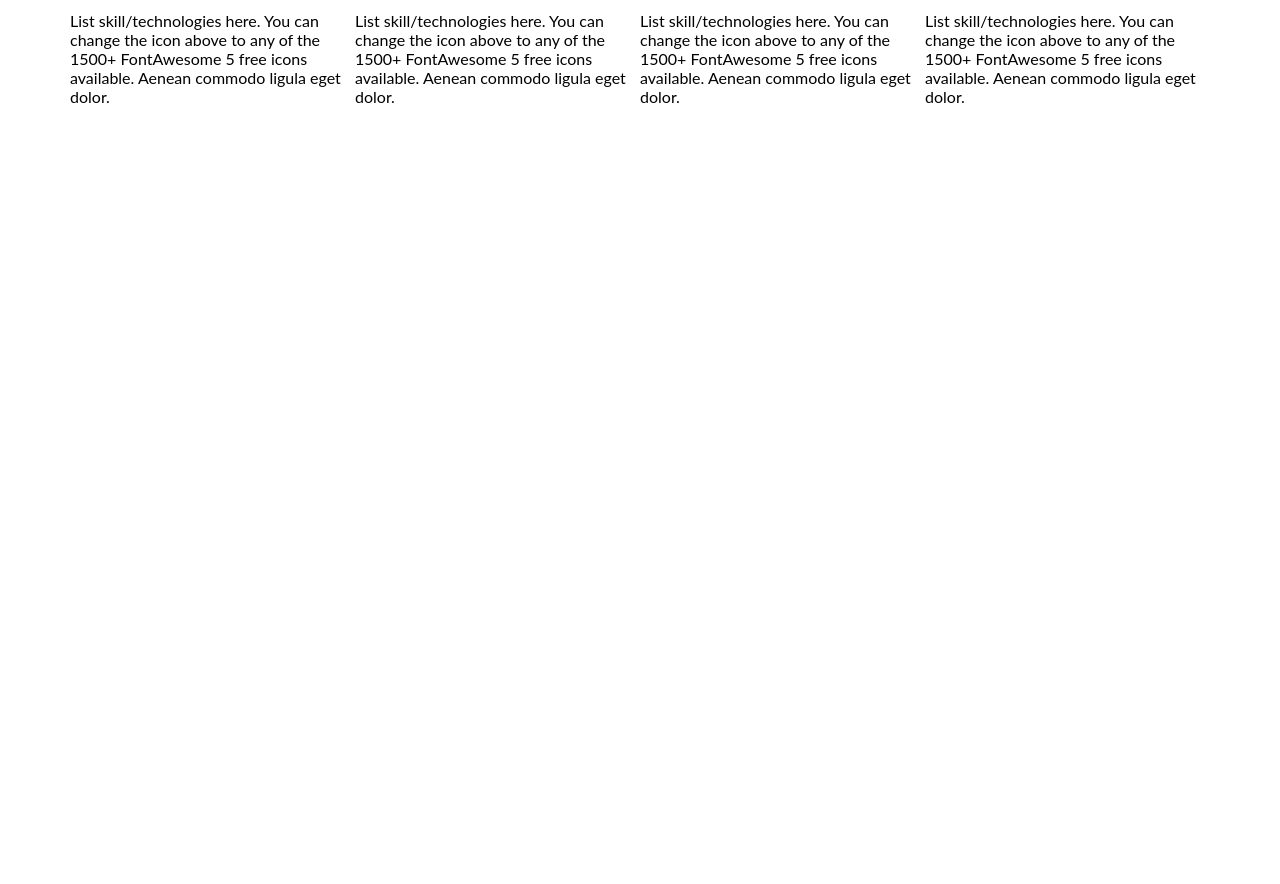
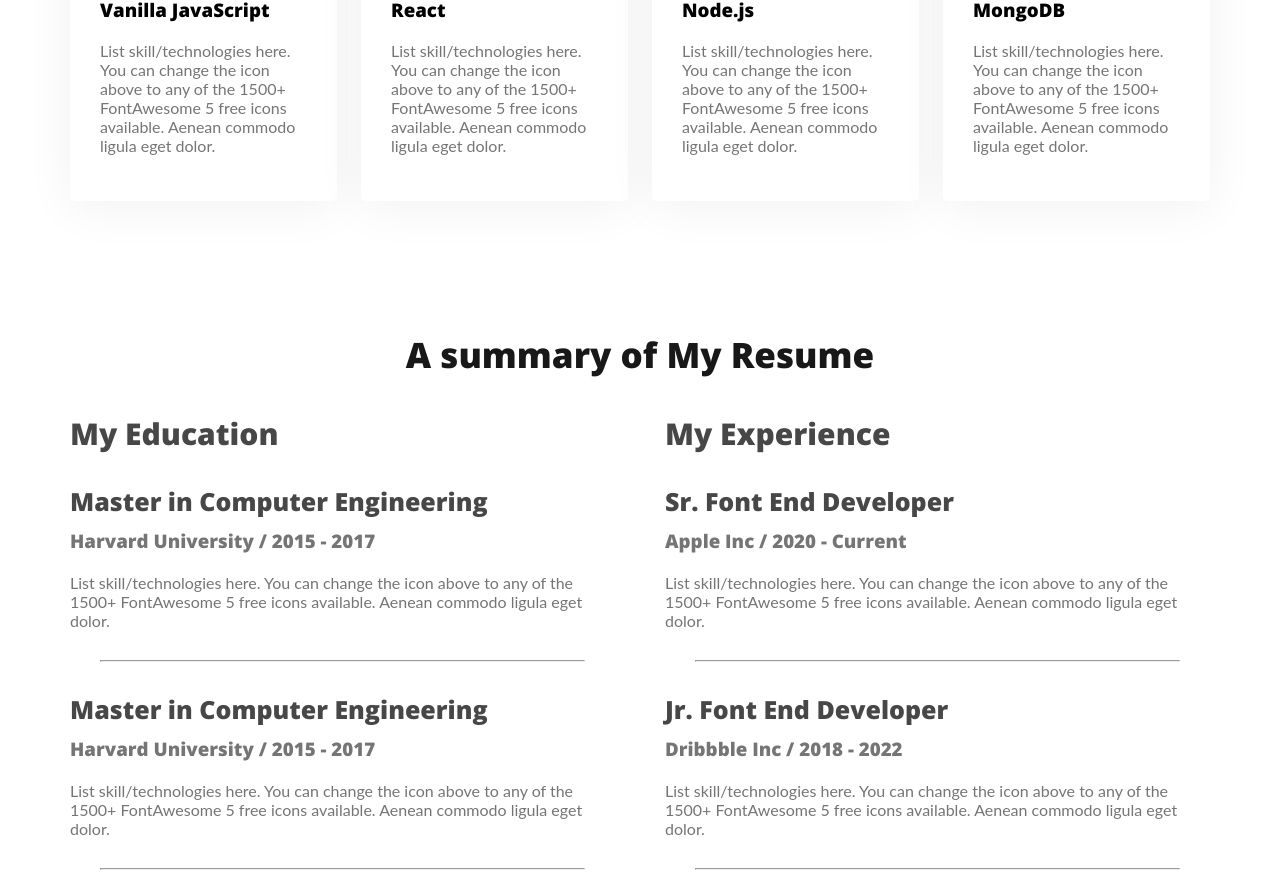
Before and after one commit to roksana62/web-developer-porttfolio, a plain HTML site: page index.html in a window 1280 px wide. Shown: the part 1916-2800 px from the top of the page. Before the commit the page ends 2046 px from the top, so only its background shows below. Drawn offline with nearby package versions, Linux system fonts and the light colour scheme.

Commit message:
resume section finish

```diff
--- a/index.html
+++ b/index.html
@@ -82,6 +82,62 @@
 
             </div>
         </section>
+        <!-- resume section -->
+        <section>
+            <h3 class="section-title">A summary of My Resume</h3>
+            <div class="resume-container">
+                <div class="resume-column">
+                    <h3 class="resume-column-title">My Education</h3>
+                    <div class="resume-iteam">
+                        <h2 class="resume-iteam-title">Master in Computer Engineering</h2>
+                        <h3 class="resume-iteam-institute">Harvard University / 2015 - 2017</h3>
+                        <p class="resume-iteam-description">List skill/technologies here. You can change the icon above
+                            to any of the 1500+ FontAwesome 5 free icons available. Aenean commodo ligula eget dolor.</p>
+                    </div>
+                    <hr>
+                    <div class="resume-iteam">
+                        <h2 class="resume-iteam-title">Master in Computer Engineering</h2>
+                        <h3 class="resume-iteam-institute">Harvard University / 2015 - 2017</h3>
+                        <p class="resume-iteam-description">List skill/technologies here. You can change the icon above
+                            to any of the 1500+ FontAwesome 5 free icons available. Aenean commodo ligula eget dolor.</p>
+                    </div>
+                    <hr>
+                    <div class="resume-iteam">
+                        <h2 class="resume-iteam-title">Master in Computer Engineering</h2>
+                        <h3 class="resume-iteam-institute">Harvard University / 2015 - 2017</h3>
+                        <p class="resume-iteam-description">List skill/technologies here. You can change the icon above
+                            to any of the 1500+ FontAwesome 5 free icons available. Aenean commodo ligula eget dolor.</p>
+                    </div>
+
+                </div>
+                <div class="resume-column">
+                    <h3 class="resume-column-title">My Experience</h3>
+                    <div class="resume-iteam">
+                        <h2 class="resume-iteam-title">Sr. Font End Developer</h2>
+                            <h3 class="resume-iteam-institute">Apple Inc / 2020 - Current</h3>
+                            <p class="resume-iteam-description">List skill/technologies here. You can change the icon above
+                                to any of the 1500+ FontAwesome 5 free icons available. Aenean commodo ligula eget dolor.</p>
+                        </div>
+                        <hr>
+                        <div class="resume-iteam">
+                            <h2 class="resume-iteam-title">Jr. Font End Developer</h2>
+                                <h3 class="resume-iteam-institute">Dribbble Inc / 2018 - 2022</h3>
+                                <p class="resume-iteam-description">List skill/technologies here. You can change the icon above
+                                    to any of the 1500+ FontAwesome 5 free icons available. Aenean commodo ligula eget dolor.</p>
+                            </div>
+                            <hr>
+                            <div class="resume-iteam">
+                                <h2 class="resume-iteam-title">HTML Developer</h2>
+                                    <h3 class="resume-iteam-institute">Adobe Inc / 2017 - 2018</h3>
+                                    <p class="resume-iteam-description">List skill/technologies here. You can change the icon above
+                                        to any of the 1500+ FontAwesome 5 free icons available. Aenean commodo ligula eget dolor.</p>
+                                </div>
+                </div>
+            </div>
+            <div id="dawnload-cv">
+                <button class="btn-primary">Dawnload CV</button>
+            </div>
+        </section>
     </main>
     <footer>
 
--- a/style.css
+++ b/style.css
@@ -29,7 +29,7 @@ border-radius: 0;
 color: var(--White-Color, #FFF);
 font-family: Open Sans;
 font-size: 20px;
-
+border-radius: 5px;
 font-weight: 700;
 padding:15px  34px ;
 margin-top: 0;
@@ -120,6 +120,9 @@ font-size: 18px;
 max-width: 1140px;
 margin: 0 auto;
 }
+main section{
+    margin-top: 130px;
+}
 
 /* about section style */
 .about{
@@ -159,4 +162,46 @@ line-height: 10px;
 }
 .skills-container{
     display: flex;
+    gap: 24px;
 }
+.skill{
+    padding: 30px;
+    border-radius: 5px;
+    background: #FFF;
+
+    box-shadow: 0px 6px 50px 0px rgba(0, 0, 0, 0.06);
+}
+.skill-description{
+    color:  #757575;
+}
+/* resume section style */
+.resume-column-title{
+    color:  #474747;
+font-size: 30px;
+font-weight: 700;
+}
+.resume-container{
+    display: flex;
+    gap: 50px;
+}
+.resume-iteam-description, .resume-iteam-institute{
+    color:  #757575;
+
+}
+.resume-iteam-institute{
+    margin-bottom: 20px;
+    margin-top: 0;
+}
+.resume-iteam-title{
+    color: var(--Dark-02, #474747);
+font-family: Open Sans;
+font-size: 25px;
+margin-bottom: 10px;
+}
+.resume-container hr{
+    margin: 30px;
+}
+#dawnload-cv{
+    text-align: center;
+    margin-top: 50px;
+}
```
